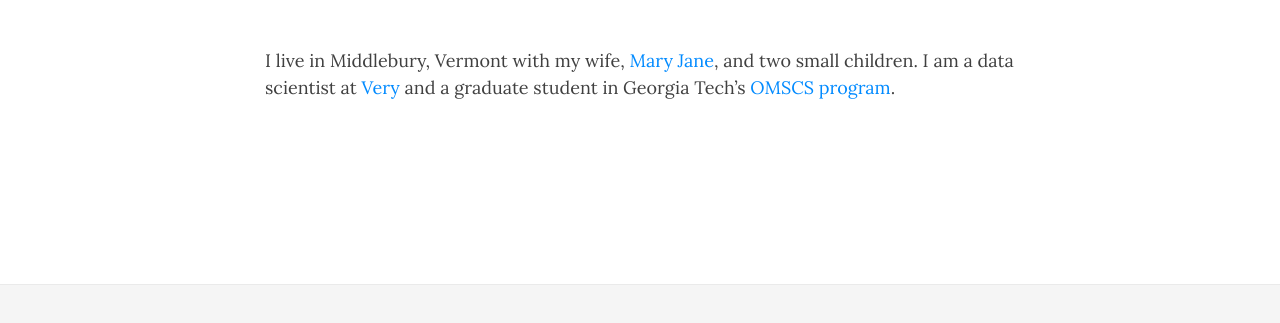
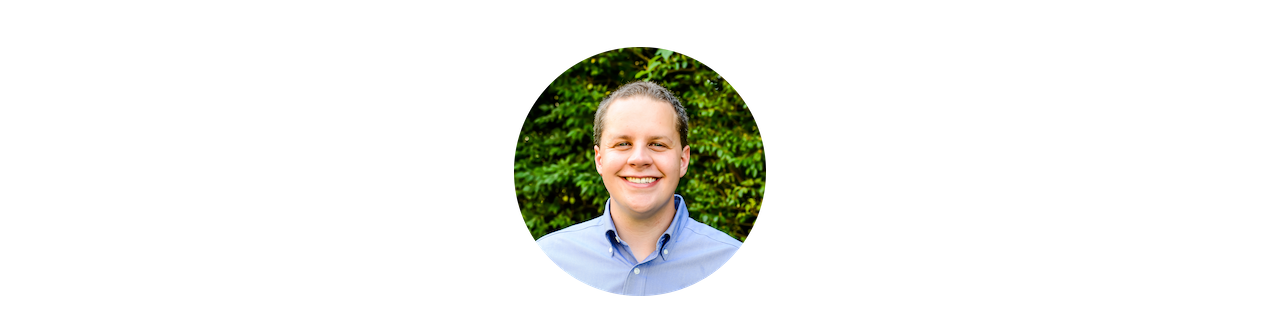
Before and after one commit to mjs2600/mjs2600.github.io, a plain HTML site: page page/about/index.html in a window 1280 px wide. Shown: the part 282-605 px from the top of the page. Drawn offline with nearby package versions, Linux system fonts and the light colour scheme; some packages are replaced by stand-ins of ours; a script that the page names is missing.

Commit message:
rebuilding site Sat Jun 24 21:48:50 EDT 2017

```diff
--- a/page/about/index.html
+++ b/page/about/index.html
@@ -177,7 +177,9 @@ ga('send', 'pageview');
   <div class="row">
     <div class="col-lg-8 col-lg-offset-2 col-md-10 col-md-offset-1">
       <article role="main" class="blog-post">
-        <p>I live in Middlebury, Vermont with my wife, <a href="http://www.middlebury.edu/academics/chem/faculty/node/539926">Mary Jane</a>, and two small children.
+        <p><img src="/images/profile.png" alt="Profile Image" /></p>
+
+<p>I live in Middlebury, Vermont with my wife, <a href="http://www.middlebury.edu/academics/chem/faculty/node/539926">Mary Jane</a>, and two small children.
 I am a data scientist at <a href="https://verypossible.com/">Very</a> and a graduate student in Georgia Tech&rsquo;s <a href="http://www.omscs.gatech.edu/">OMSCS program</a>.</p>
 
       </article>
```
Also changed, not shown: page/index.html (+3 -1 lines), images/profile.png (added).
